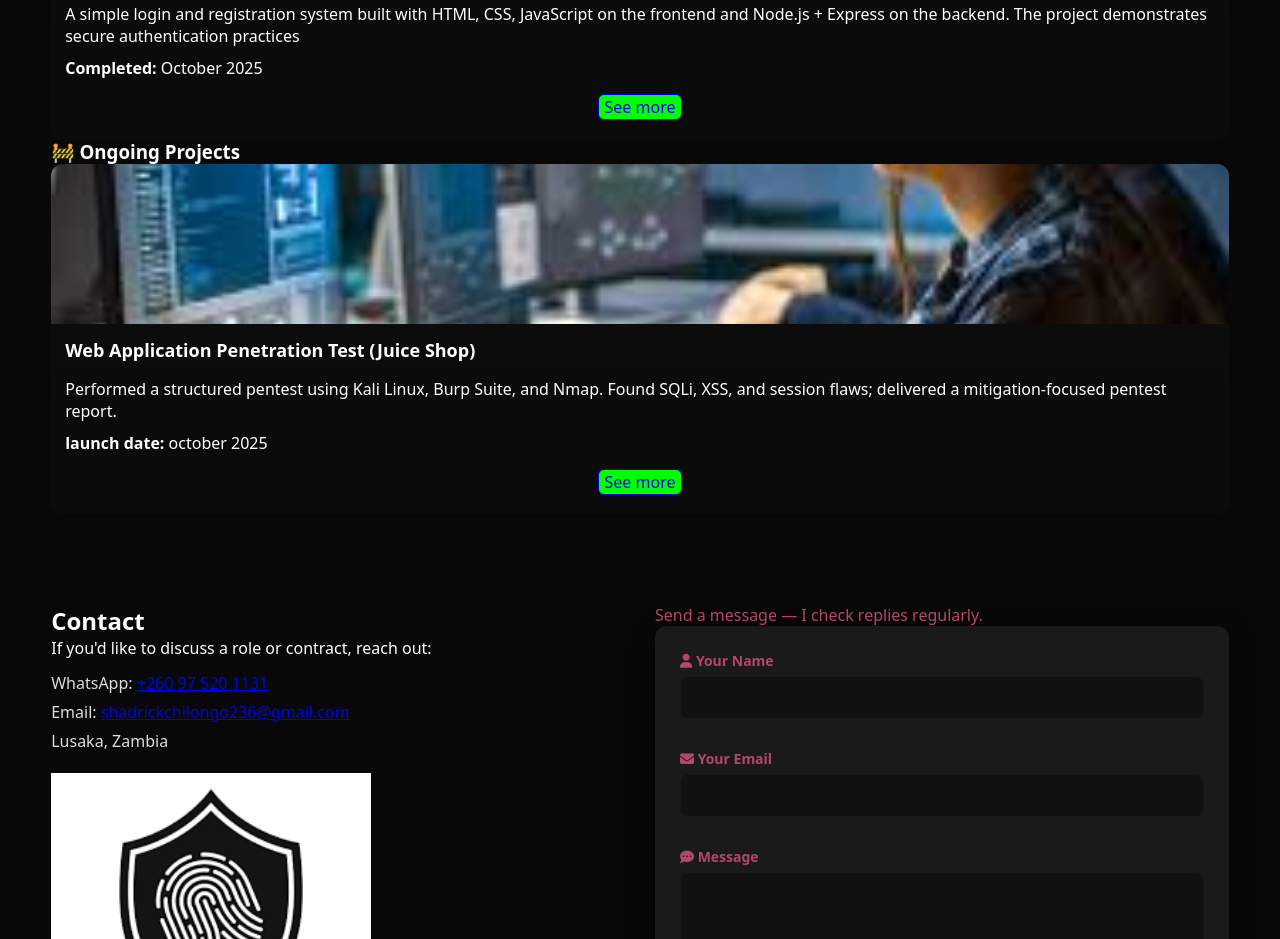
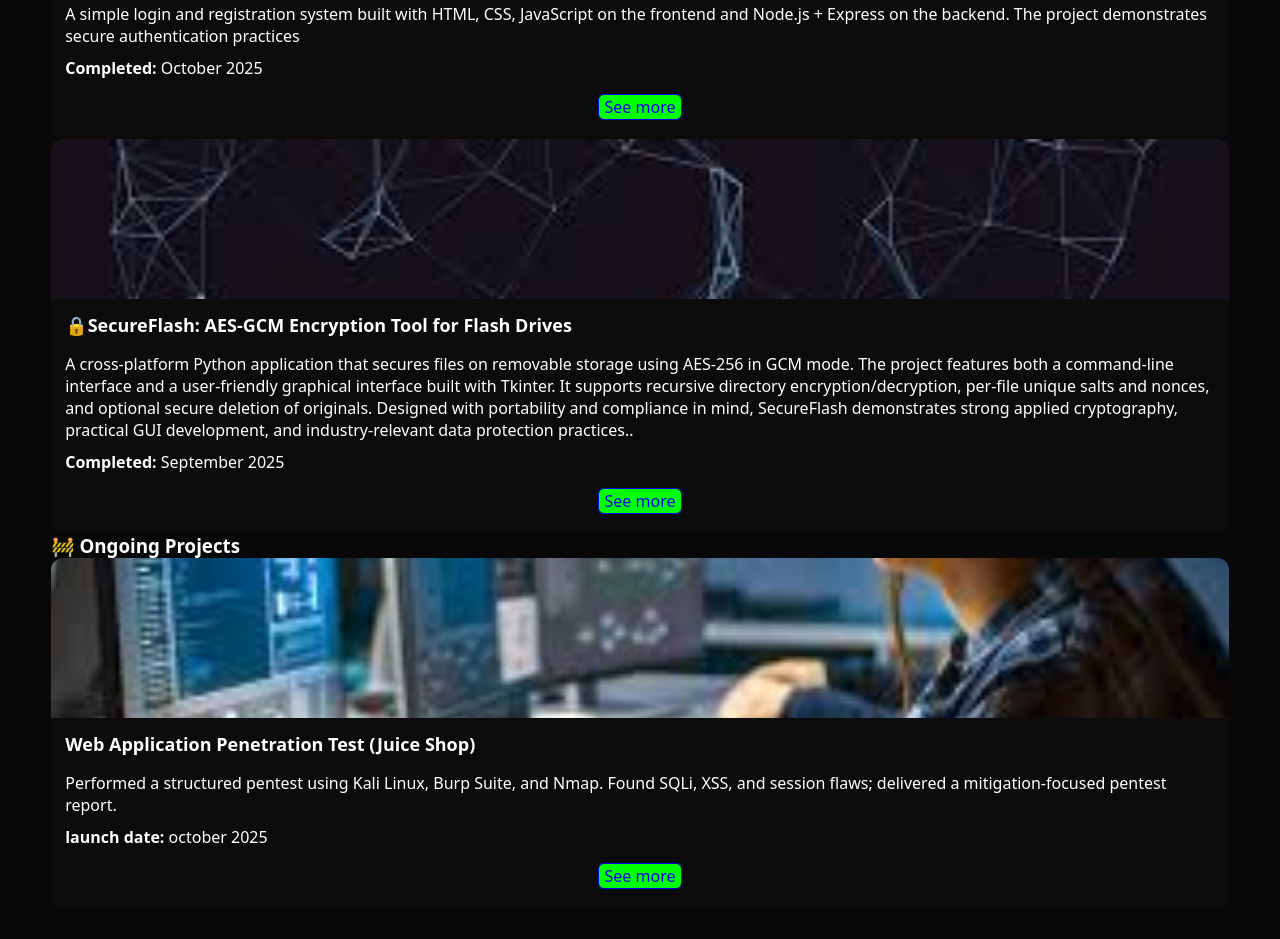
Before and after one commit to KingGetto2022/my-portfolio-website, a plain HTML site: page index.html in a window 1280 px wide. Shown: the part 2212-3151 px from the top of the page. Drawn offline with Linux system fonts and the light colour scheme.

Commit message:
added project secure-flash

```diff
--- a/index.html
+++ b/index.html
@@ -129,7 +129,20 @@
             <a href="https://github.com/KingGetto2022/secure-login-app" class="btn1">See more</a>
           </div>
         </article>
-      <!-- Add more completed projects here with dates -->
+    <article class="project-card">
+          <img src="imgs/background2.jfif" alt="SecureFlash">
+          <div class="project-body">
+            <h3>🔒SecureFlash: AES-GCM Encryption Tool for Flash Drives</h3>
+            <p>A cross-platform Python application that secures files on removable storage using AES-256 in GCM mode.
+              The project features both a command-line interface and a user-friendly graphical interface built with Tkinter.
+              It supports recursive directory encryption/decryption, per-file unique salts and nonces, and optional secure
+              deletion of originals. Designed with portability and compliance in mind, SecureFlash demonstrates strong applied
+              cryptography, practical GUI development, and industry-relevant data protection practices..</p>
+           <p><strong>Completed:</strong> September 2025</p>
+            <a href="https://github.com/KingGetto2022/flash_encrypt" class="btn1">See more</a>
+          </div>
+        </article>
+    <!-- Add more completed projects here with dates -->
     </div>
 
     <!-- Ongoing Projects -->
```
